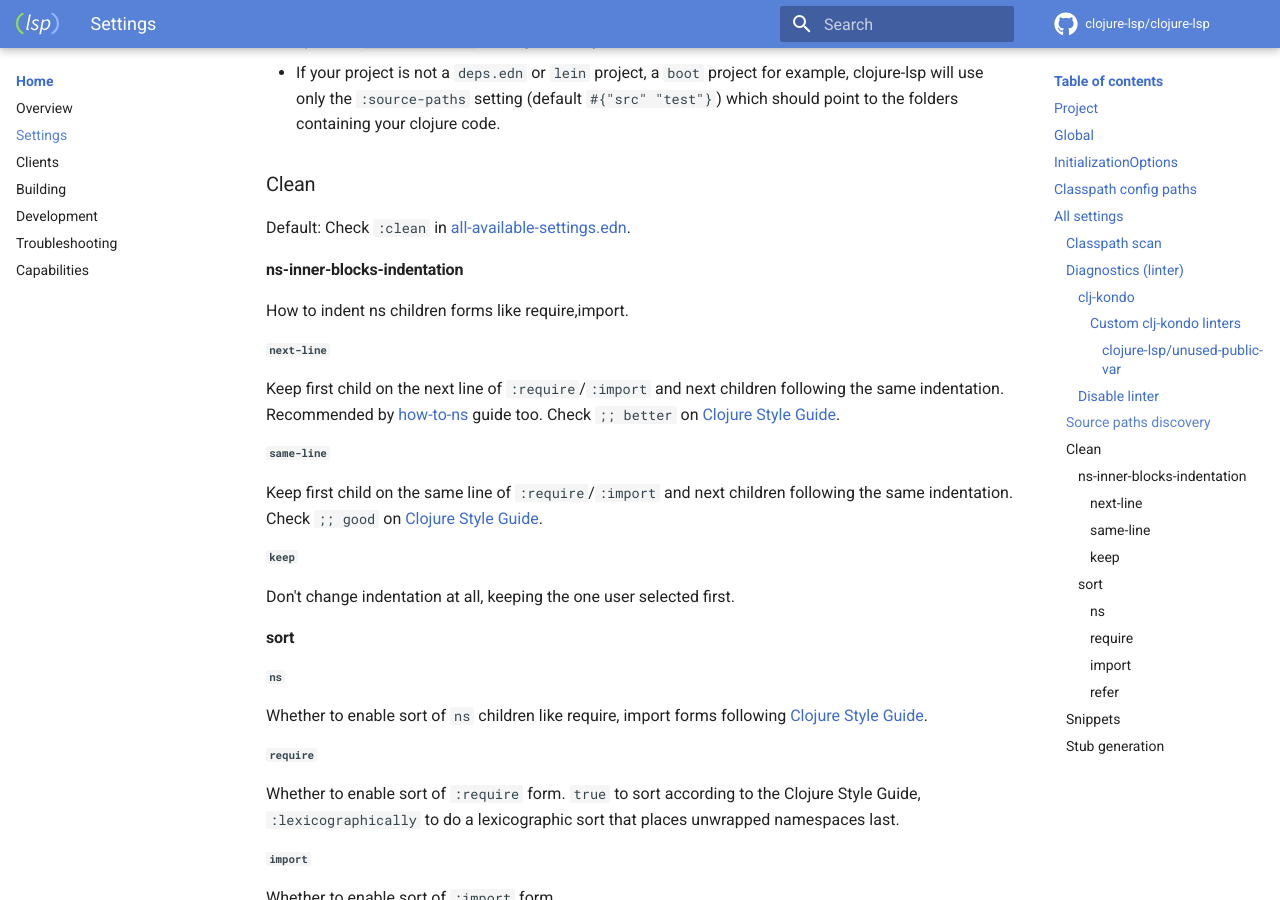
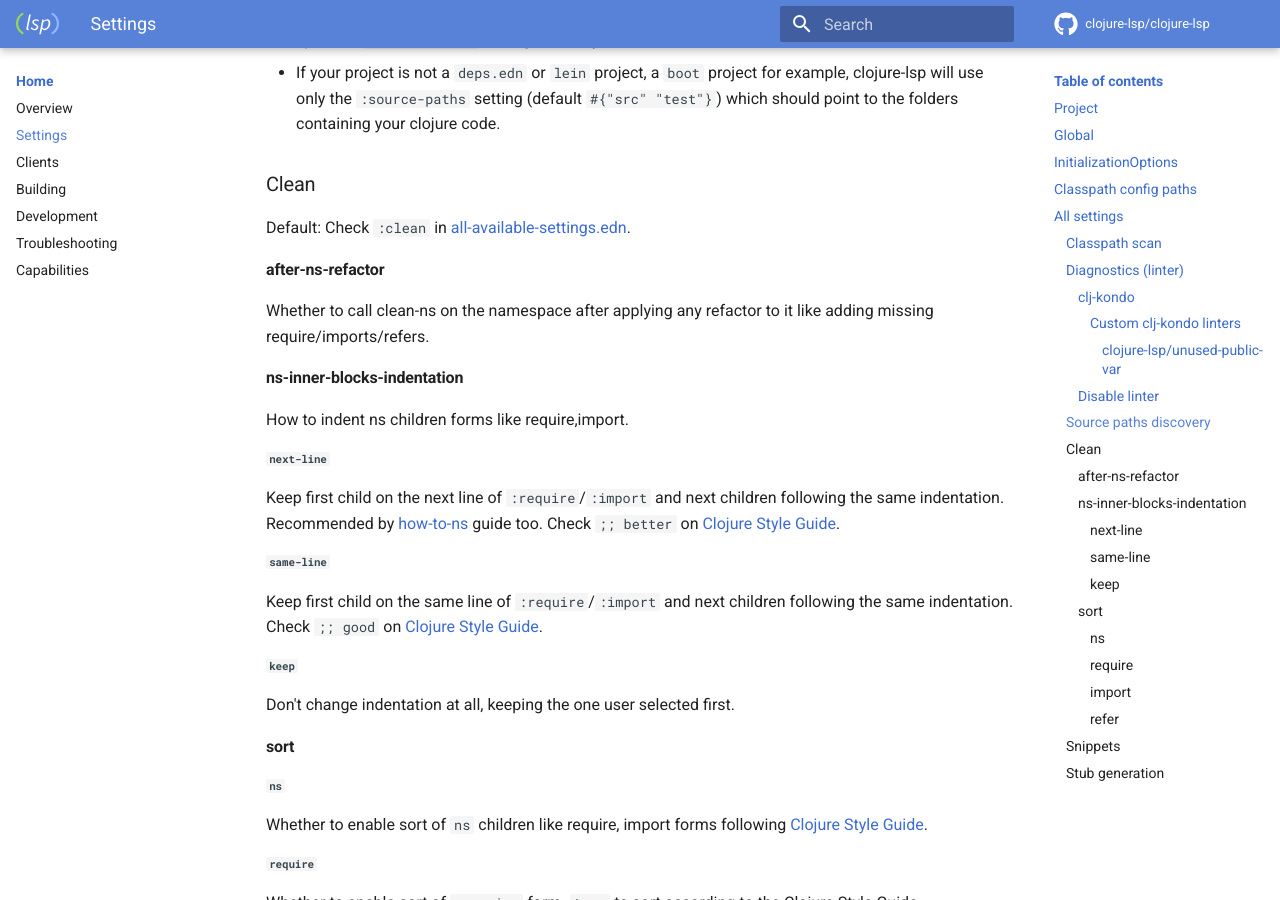
Before and after one commit to clojure-lsp/clojure-lsp, an MkDocs documentation site: the page built from docs/settings.md, in a window 1280 px wide and 900 px high, scrolled down 7521 px. Built offline with MkDocs 1.6.1 and Material for MkDocs 9.7.7, drawn with Linux system fonts in a browser that asks for light colours; comment, search, counter and statistics services are not loaded.

Commit message:
Clean ns automatically after adding missing require/imports, enabled by default under new `:clean :after-ns-refactor` flag.
Fixes #558

```diff
--- a/docs/settings.md
+++ b/docs/settings.md
@@ -228,6 +228,10 @@ Some features require know the available source paths of your project, where you
 
 Default: Check `:clean` in [all-available-settings.edn](https://github.com/clojure-lsp/clojure-lsp/blob/master/docs/all-available-settings.edn).
 
+#### after-ns-refactor
+
+Whether to call clean-ns on the namespace after applying any refactor to it like adding missing require/imports/refers.
+
 #### ns-inner-blocks-indentation
 
 How to indent ns children forms like require,import.
```
Also changed, not shown: CHANGELOG.md (+1 -0 lines), 5 other files.
